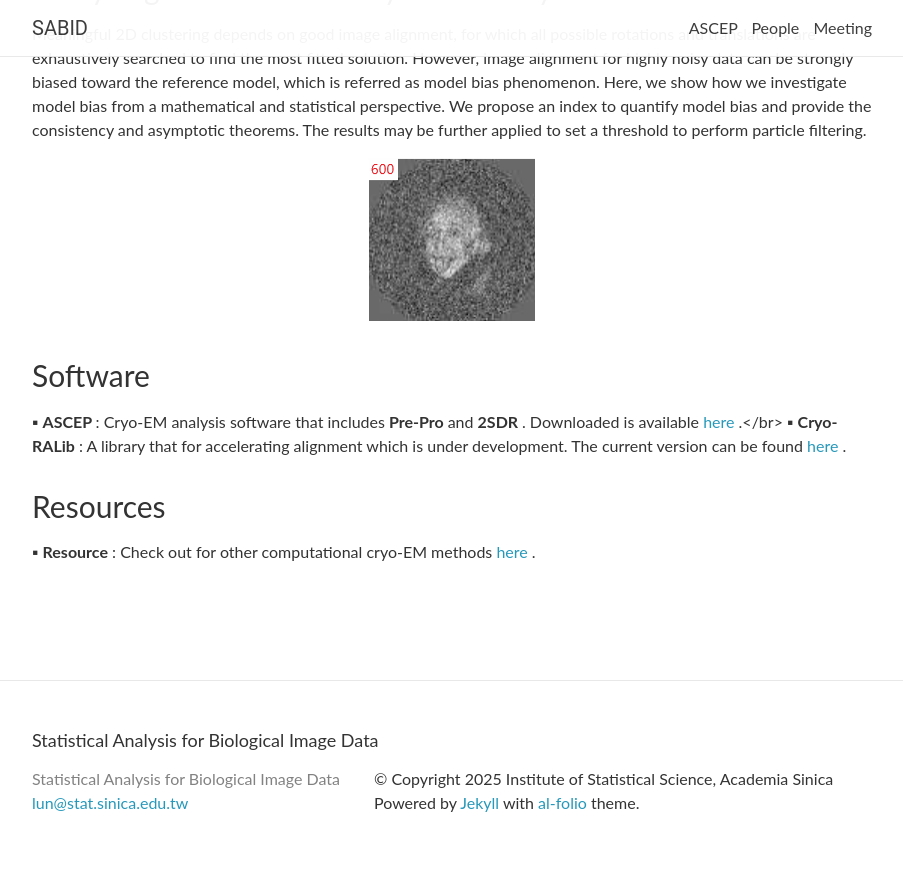
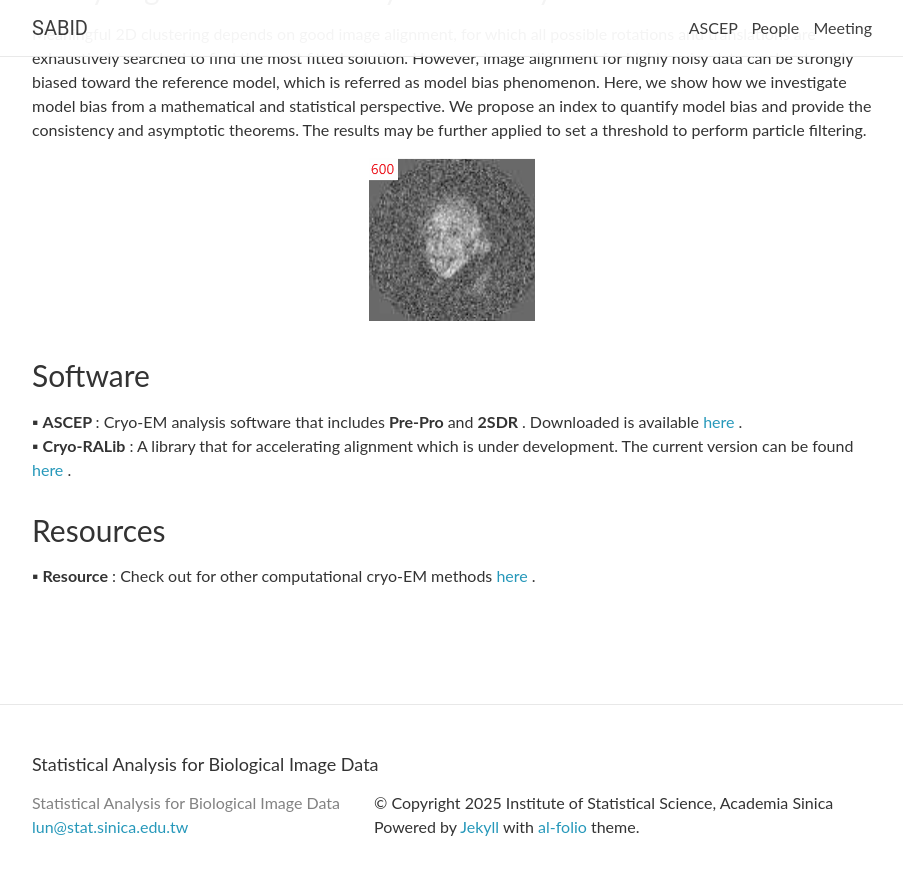
Before and after one commit to sabid-cryoem/sabid-cryoem.github.io, a Jekyll site: the page built from _pages/ASCEP.md, in a window 1280 px wide and 900 px high, scrolled down 3190 px. Shown: the top 875 px of the window, without its empty margins (188-1091 px from the left). Built offline with Jekyll 4.4.1, drawn with Linux system fonts in a browser that asks for light colours; nearby versions of some CDN libraries; comment, search, counter and statistics services are not loaded.

Commit message:
Add files via upload

```diff
--- a/_pages/ASCEP.md
+++ b/_pages/ASCEP.md
@@ -71,7 +71,7 @@ Meaningful 2D clustering depends on good image alignment, for which all possible
 
  ▪ <strong> ASCEP </strong> : Cryo-EM analysis software that includes <strong> Pre-Pro </strong> and <strong> 2SDR </strong> . Downloaded is available <a href="https://docs.google.com/forms/d/e/1FAIpQLSfITYqUDG3SSN5p0gcikULWgNfiSpO-Zmf-wr9C-_zrbBWvvQ/viewform">
    here
-  </a>.</br>
+  </a>.<br/>
  ▪ <strong> Cryo-RALib</strong> : A library that for accelerating alignment which is under development. The current version can be found <a href="https://github.com/phonchi/Cryo-RAlib">
    here
   </a>.
```
